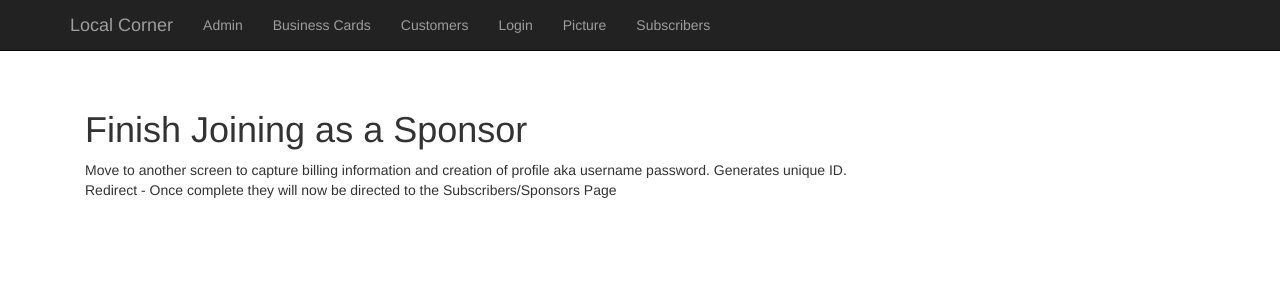
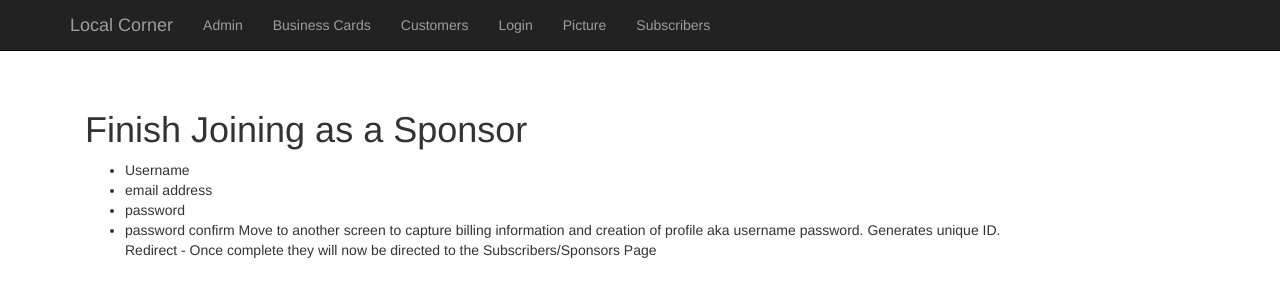
Before and after one commit to davidfekke/lcorner, a Jekyll site: the page built from sponsorbilling/index.md, in a window 1280 px wide. Shown: the top 300 px of the page. Built offline with Jekyll 4.4.1, drawn with Linux system fonts in a browser that asks for light colours; nearby versions of some CDN libraries.

Commit message:
Adding sponsor billing

```diff
--- a/sponsorbilling/index.md
+++ b/sponsorbilling/index.md
@@ -4,5 +4,9 @@ title: "Finish Joining as a Sponsor"
 description: ""
 ---
 
+* Username
+* email address
+* password
+* password confirm
 Move to another screen to capture billing information and creation of profile aka username password.  Generates unique ID.
 Redirect - Once complete they will now be directed to the Subscribers/Sponsors Page
```
